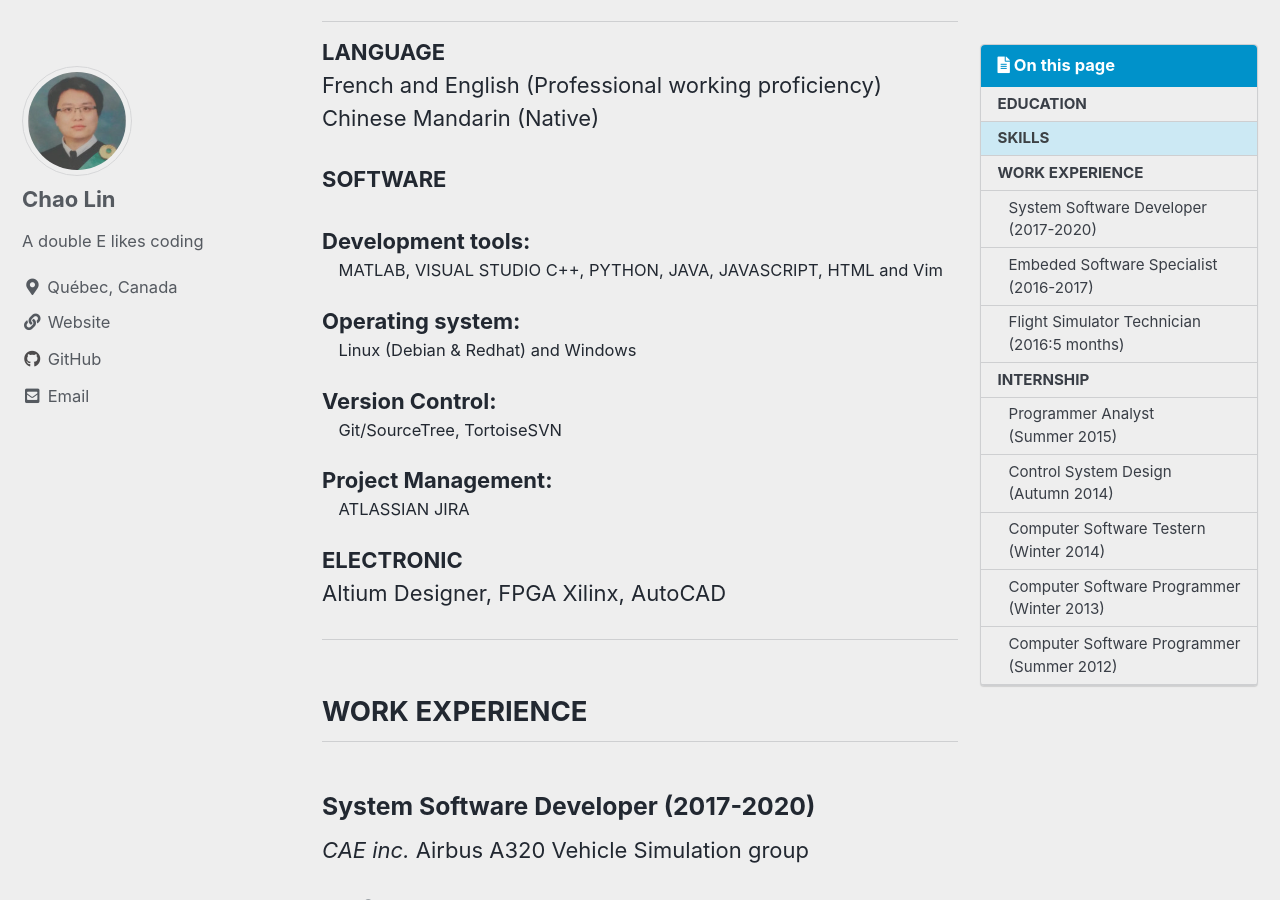
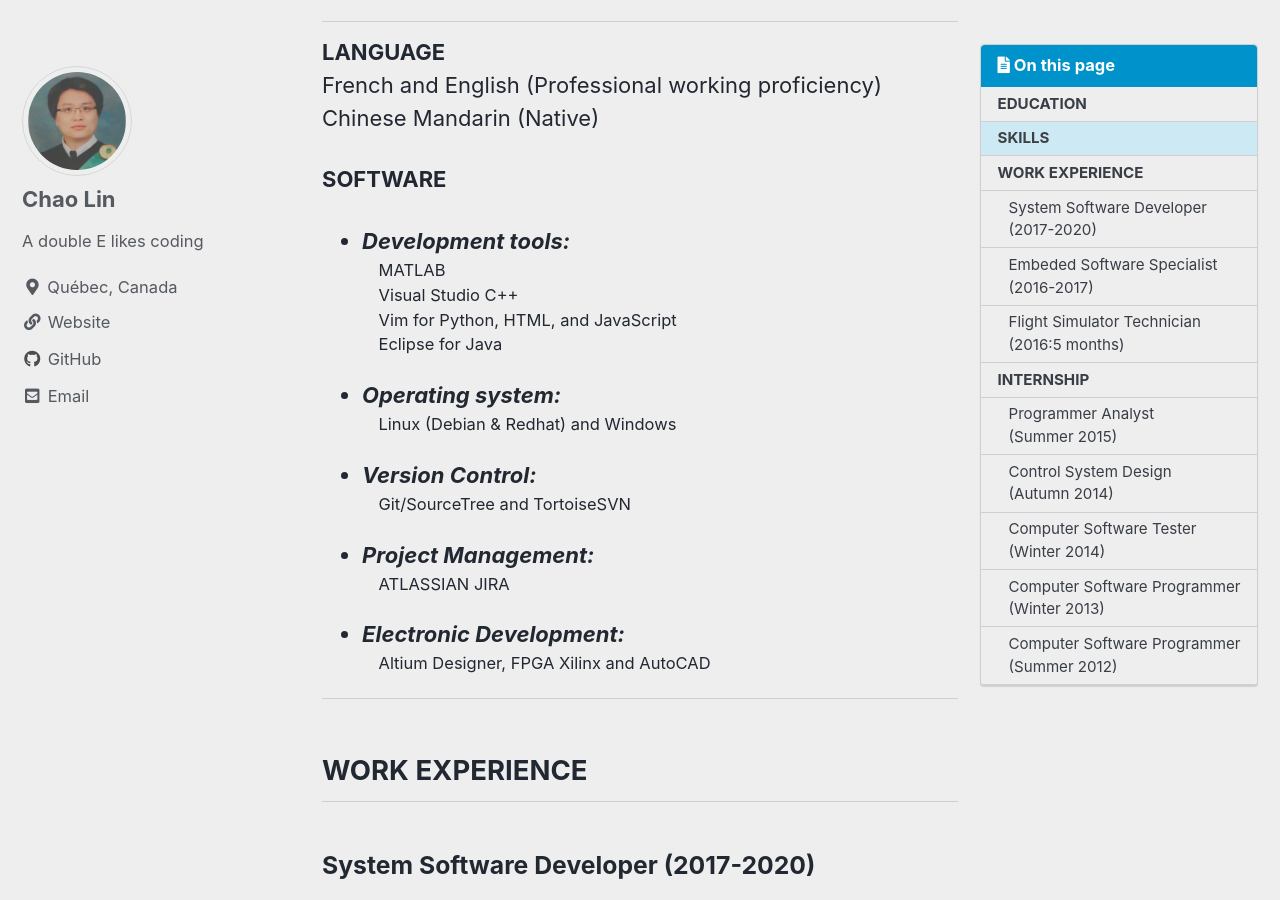
Before and after one commit to cleanpages/cleanpagessource, a Jekyll site: the page built from _pages/about.md, in a window 1280 px wide and 900 px high, scrolled down 1055 px. Built offline with Jekyll 4.4.1, drawn with Linux system fonts in a browser that asks for light colours; cached includes are drawn as plain includes; some of the changed text lies outside the part shown.

Commit message:
Update CV

```diff
--- a/_pages/about.md
+++ b/_pages/about.md
@@ -35,20 +35,23 @@ Due to flight simulator market is shrinking during the pendamic COVID-19, I've l
 
 **SOFTWARE**<br>
 
-Development tools:
-:  MATLAB, VISUAL STUDIO C++, PYTHON, JAVA, JAVASCRIPT, HTML and Vim
+* _Development tools:_
+:  MATLAB<br>
+   Visual Studio C++<br>
+   Vim for Python, HTML, and JavaScript<br>
+   Eclipse for Java
 
-Operating system:
+* _Operating system:_
 :  Linux (Debian & Redhat) and Windows
 
-Version Control:
-:  Git/SourceTree, TortoiseSVN
+* _Version Control:_
+:  Git/SourceTree and TortoiseSVN
 
-Project Management:
+* _Project Management:_
 :  ATLASSIAN JIRA
 
-**ELECTRONIC**<br>
-  Altium Designer, FPGA Xilinx, AutoCAD
+* _Electronic Development:_
+: Altium Designer, FPGA Xilinx and AutoCAD
 
 ---
 
@@ -97,10 +100,10 @@ ANC[^anc] Developer (2017-2019)<br>
 - Developping GUI application generating test input signals
 - Participating in technical documentation update
 
-### Computer Software Testern&nbsp;&nbsp;&nbsp;&nbsp;&nbsp;&nbsp;&nbsp;&nbsp; (Winter 2014)
+### Computer Software Tester&nbsp;&nbsp;&nbsp;&nbsp;&nbsp;&nbsp;&nbsp;&nbsp; (Winter 2014)
 *Matrox Electronic System inc.* Design Assistant group
 - Executing test plans to ensure the quality of software products
-- Development of automate testing C# scripts
+- Development of automated testing C# scripts
 
 ### Computer Software Programmer (Winter 2013)
 *CAE inc.* Core Engineering group
```
Also changed, not shown: other parts of _pages/about.md (+1 -1 lines).
